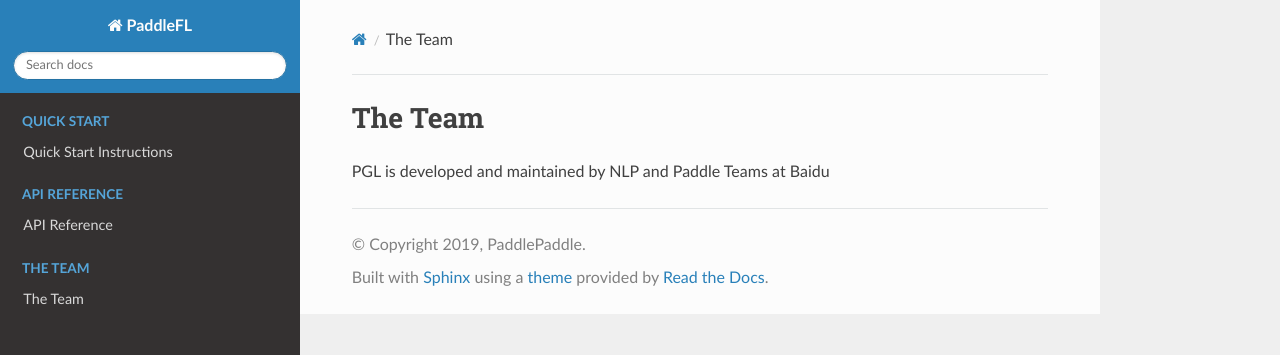
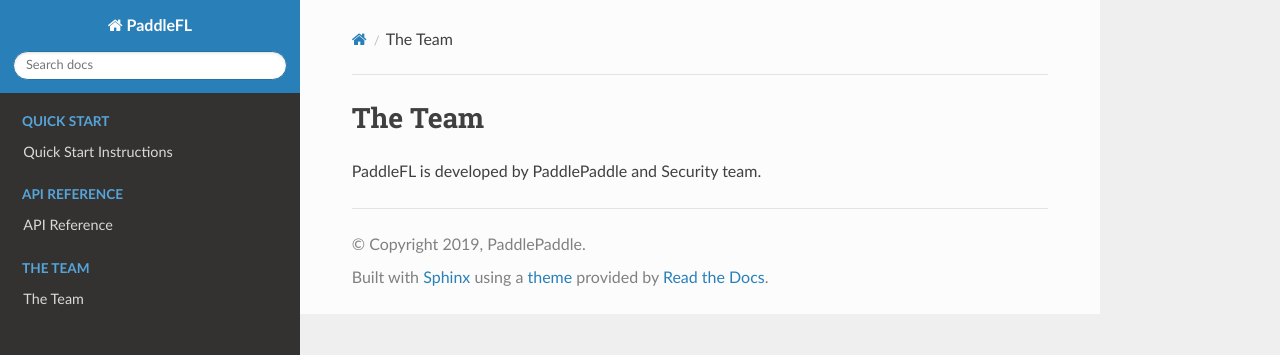
Before and after one commit to PaddlePaddle/PaddleFL, a Sphinx documentation site: the page built from docs/source/contents.rst, in a window 1280 px wide. Shown: the top 355 px of the page. Built offline with Sphinx 7.4.7 and the Read the Docs theme 2.0.0, drawn with Linux system fonts in a browser that asks for light colours.

Commit message:
Update contents.rst

```diff
--- a/docs/source/contents.rst
+++ b/docs/source/contents.rst
@@ -1,3 +1,3 @@
 The Team
 ========
-PGL is developed and maintained by NLP and Paddle Teams at Baidu
+PaddleFL is developed by PaddlePaddle and Security team.
```
